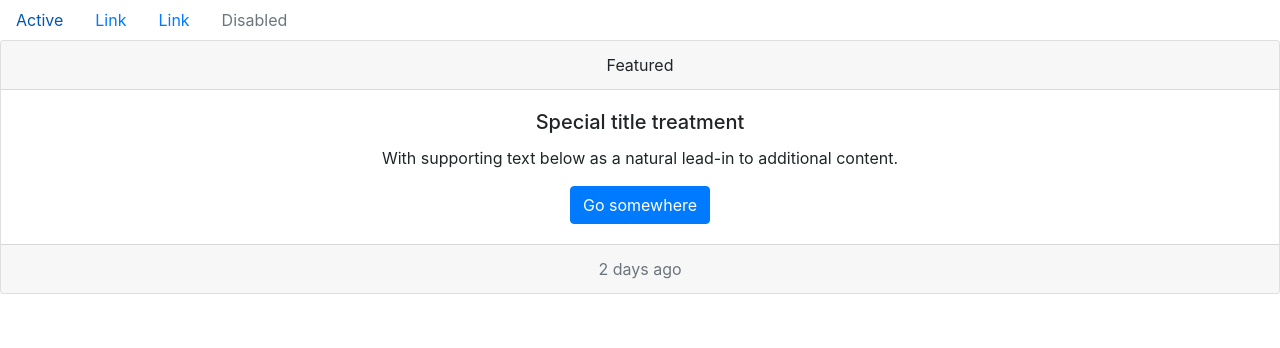
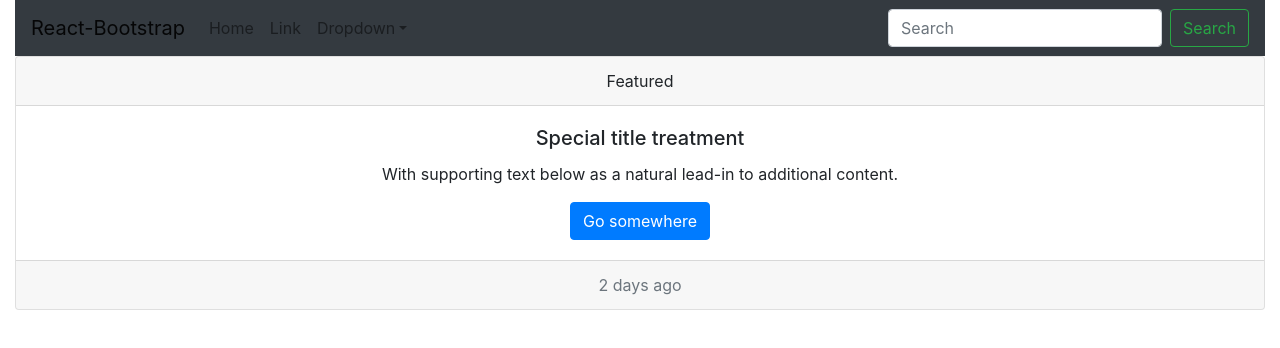
Before and after one commit to sancherrero/TFC-DAW-REACT, a React (Create React App) app in the folder tfc-visual/: page / in a window 1280 px wide. Shown: the top 348 px of the page. Built offline with nearby package versions, Linux system fonts and the light colour scheme.

Commit message:
Creado component ContainerFluid: NavBar y Footer incrustados en él.

```diff
--- /dev/null
+++ b/tfc-visual/src/components/containerFluid/ContainerFluid.js
@@ -0,0 +1,22 @@
+import React from "react";
+import Container from "react-bootstrap/Container";
+import Row from "react-bootstrap/Row";
+import Col from "react-bootstrap/Col";
+import NavBar from "../nav/NavBar";
+import Footer from "../footer/Footer";
+class ContainerFluid extends React.Component {
+  render() {
+    return (
+      <Container fluid>
+        <Row>
+          <Col>
+            <NavBar />
+            <Footer />
+          </Col>
+        </Row>
+      </Container>
+    );
+  }
+}
+
+export default ContainerFluid;
--- a/tfc-visual/src/components/nav/NavBar.js
+++ b/tfc-visual/src/components/nav/NavBar.js
@@ -1,29 +1,46 @@
 import React, { Fragment } from "react";
 import Nav from "react-bootstrap/Nav";
+import Navbar from "react-bootstrap/Navbar";
+import NavDropdown from "react-bootstrap/NavDropdown";
+import Form from "react-bootstrap/Form";
+import FormControl from "react-bootstrap/FormControl";
+import Button from "react-bootstrap/Button";
 
 class NavBar extends React.Component {
   render() {
     return (
       <Fragment>
-        <Nav
-          activeKey="/home"
-          onSelect={(selectedKey) => alert(`selected ${selectedKey}`)}
-        >
-          <Nav.Item>
-            <Nav.Link href="/home">Active</Nav.Link>
-          </Nav.Item>
-          <Nav.Item>
-            <Nav.Link eventKey="link-1">Link</Nav.Link>
-          </Nav.Item>
-          <Nav.Item>
-            <Nav.Link eventKey="link-2">Link</Nav.Link>
-          </Nav.Item>
-          <Nav.Item>
-            <Nav.Link eventKey="disabled" disabled>
-              Disabled
-            </Nav.Link>
-          </Nav.Item>
-        </Nav>
+        <Navbar bg="dark" expand="lg">
+          <Navbar.Brand href="#home">React-Bootstrap</Navbar.Brand>
+          <Navbar.Toggle aria-controls="basic-navbar-nav" />
+          <Navbar.Collapse id="basic-navbar-nav">
+            <Nav className="mr-auto">
+              <Nav.Link href="#home">Home</Nav.Link>
+              <Nav.Link href="#link">Link</Nav.Link>
+              <NavDropdown title="Dropdown" id="basic-nav-dropdown">
+                <NavDropdown.Item href="#action/3.1">Action</NavDropdown.Item>
+                <NavDropdown.Item href="#action/3.2">
+                  Another action
+                </NavDropdown.Item>
+                <NavDropdown.Item href="#action/3.3">
+                  Something
+                </NavDropdown.Item>
+                <NavDropdown.Divider />
+                <NavDropdown.Item href="#action/3.4">
+                  Separated link
+                </NavDropdown.Item>
+              </NavDropdown>
+            </Nav>
+            <Form inline>
+              <FormControl
+                type="text"
+                placeholder="Search"
+                className="mr-sm-2"
+              />
+              <Button variant="outline-success">Search</Button>
+            </Form>
+          </Navbar.Collapse>
+        </Navbar>
       </Fragment>
     );
   }
--- a/tfc-visual/src/index.js
+++ b/tfc-visual/src/index.js
@@ -2,17 +2,15 @@
 import ReactDOM from "react-dom";
 import "./index.css";
 import App from "./App";
-import NavBar from "./components/nav/NavBar";
-import Footer from "./components/footer/Footer";
-import Carrousel from "./components/carousel/Carousel";
+import ContainerFluid from "./components/containerFluid/ContainerFluid";
+//import Carrousel from "./components/carousel/Carousel";
 import reportWebVitals from "./reportWebVitals";
 import "../node_modules/bootstrap/dist/css/bootstrap.min.css";
 import "../node_modules/bootstrap/dist/js/bootstrap.min.js";
 
 ReactDOM.render(
   <Fragment>
-    <NavBar />
-    <Footer />
+    <ContainerFluid />
   </Fragment>,
   document.getElementById("root")
 );
```
